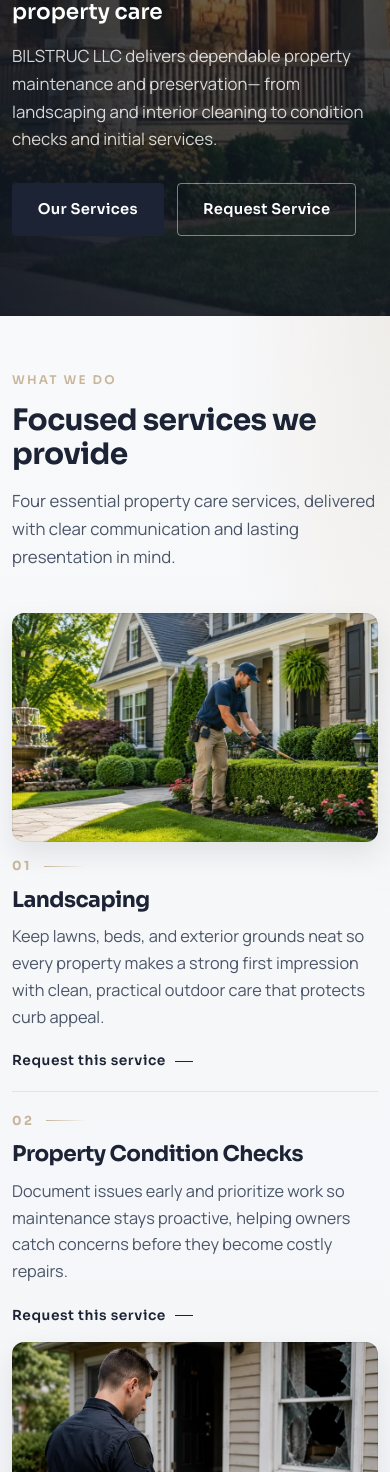
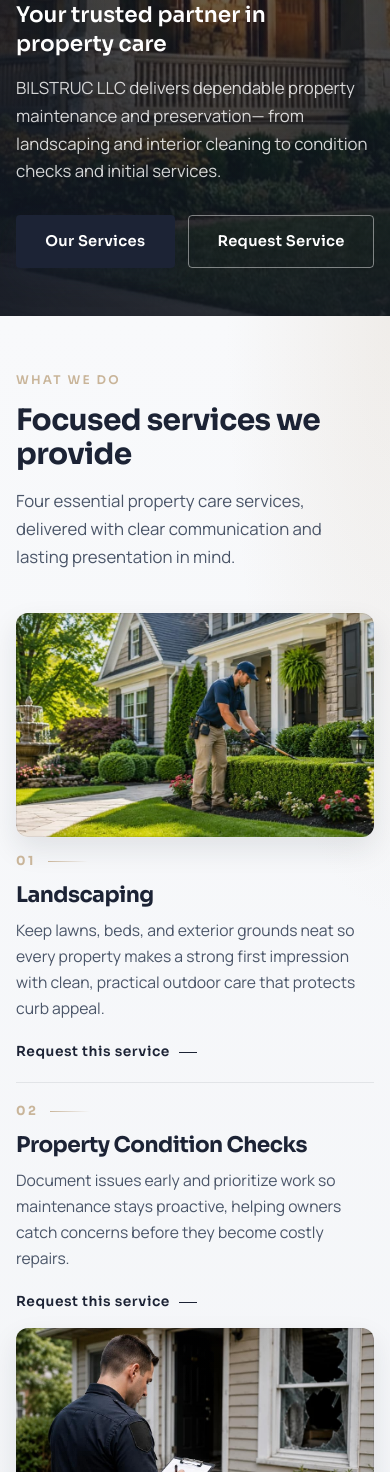
Before and after one commit to sazzadkhan20/BILSTRUC-LLC_Frontend, a plain HTML site: page index.html in a window 390 px wide. Shown: the part 528-2000 px from the top of the page. Drawn offline with Linux system fonts and the light colour scheme.

Commit message:
Resolve Website Full Architecture

```diff
--- a/css/styles.css
+++ b/css/styles.css
@@ -25,7 +25,8 @@
   --shadow-md: 0 18px 48px rgba(28, 35, 53, 0.14);
   --radius: 4px;
   --radius-lg: 12px;
-  --container: 1140px;
+  --container: 1320px;
+  --container-pad: clamp(1rem, 3.5vw, 3rem);
   --header-h: 92px;
   --ease: cubic-bezier(0.22, 1, 0.36, 1);
 }
@@ -74,12 +75,12 @@ textarea {
 }
 
 .container {
-  width: min(100% - 2.5rem, var(--container));
+  width: min(100% - (var(--container-pad) * 2), var(--container));
   margin-inline: auto;
 }
 
 .section {
-  padding: clamp(4rem, 8vw, 6.5rem) 0;
+  padding: clamp(3rem, 6vw, 5.5rem) 0;
 }
 
 .section-label {
@@ -383,13 +384,13 @@ textarea {
 .hero-content {
   position: relative;
   z-index: 1;
-  padding: calc(var(--header-h) + 4rem) 0 5rem;
-  max-width: 720px;
+  padding: calc(var(--header-h) + clamp(2.5rem, 6vw, 5rem)) 0 clamp(3rem, 6vw, 5rem);
+  max-width: min(760px, 100%);
 }
 
 .hero-brand {
   font-family: var(--font-display);
-  font-size: clamp(2.8rem, 8vw, 5.4rem);
+  font-size: clamp(2.4rem, 7vw, 5.6rem);
   font-weight: 700;
   letter-spacing: 0.04em;
   line-height: 0.95;
@@ -476,10 +477,10 @@ textarea {
 
 .service-row {
   display: grid;
-  grid-template-columns: minmax(0, 0.95fr) minmax(0, 1.05fr);
+  grid-template-columns: minmax(0, 1fr) minmax(0, 1.15fr);
   align-items: center;
-  gap: clamp(1.25rem, 3vw, 2.5rem);
-  padding: clamp(1.1rem, 2.2vw, 1.6rem) 0;
+  gap: clamp(1.25rem, 3.5vw, 3.5rem);
+  padding: clamp(1.1rem, 2.2vw, 1.75rem) 0;
 }
 
 .service-row + .service-row {
@@ -487,7 +488,7 @@ textarea {
 }
 
 .service-row.reverse {
-  grid-template-columns: minmax(0, 1.05fr) minmax(0, 0.95fr);
+  grid-template-columns: minmax(0, 1.15fr) minmax(0, 1fr);
 }
 
 .service-row.reverse .service-copy {
@@ -500,7 +501,8 @@ textarea {
 
 .service-copy {
   position: relative;
-  max-width: 440px;
+  width: 100%;
+  max-width: none;
 }
 
 .service-meta {
@@ -537,9 +539,10 @@ textarea {
 
 .service-copy p {
   color: var(--steel);
-  font-size: 1.02rem;
+  font-size: clamp(0.98rem, 1.1vw, 1.08rem);
   line-height: 1.65;
   margin-bottom: 0.9rem;
+  max-width: 52ch;
 }
 
 .service-link {
@@ -575,6 +578,7 @@ textarea {
   position: relative;
   margin: 0;
   overflow: hidden;
+  width: 100%;
   border-radius: 14px;
   aspect-ratio: 16 / 11;
   box-shadow:
@@ -613,12 +617,9 @@ textarea {
   transform: scale(1.05);
 }
 
-.service-row.reverse .service-media {
-  justify-self: start;
-}
-
+.service-row.reverse .service-media,
 .service-row:not(.reverse) .service-media {
-  justify-self: end;
+  justify-self: stretch;
   width: 100%;
 }
 
@@ -719,7 +720,7 @@ textarea {
 .faq-list {
   display: grid;
   gap: 0.75rem;
-  max-width: 820px;
+  max-width: min(920px, 100%);
 }
 
 .faq-item {
@@ -1179,7 +1180,49 @@ textarea {
 }
 
 /* ---------- Responsive ---------- */
+@media (min-width: 1600px) {
+  :root {
+    --container: 1520px;
+  }
+
+  .hero-content {
+    max-width: 820px;
+  }
+
+  .service-copy h3 {
+    font-size: 2rem;
+  }
+}
+
+@media (min-width: 1200px) and (max-width: 1599px) {
+  :root {
+    --container: 1240px;
+  }
+}
+
+@media (max-width: 1100px) {
+  .service-row,
+  .service-row.reverse {
+    grid-template-columns: 1fr 1fr;
+    gap: 1.5rem;
+  }
+
+  .footer-top {
+    grid-template-columns: 1.2fr 1fr 1fr 1fr;
+    gap: 1.5rem;
+  }
+}
+
 @media (max-width: 980px) {
+  :root {
+    --header-h: 78px;
+  }
+
+  .brand img {
+    width: 68px;
+    height: 68px;
+  }
+
   .service-row,
   .service-row.reverse {
     grid-template-columns: 1fr;
@@ -1192,14 +1235,9 @@ textarea {
     order: initial;
   }
 
-  .service-copy {
-    max-width: none;
-  }
-
   .service-media {
     order: -1;
     width: 100%;
-    justify-self: stretch !important;
     aspect-ratio: 16 / 10;
     border-radius: 12px;
   }
@@ -1212,11 +1250,15 @@ textarea {
 
   .map-frame,
   .map-frame iframe {
-    min-height: 340px;
+    min-height: 320px;
   }
 
   .footer-top {
-    gap: 2.25rem;
+    gap: 2rem;
+  }
+
+  .faq-list {
+    max-width: none;
   }
 }
 
@@ -1274,11 +1316,38 @@ textarea {
   .hero-scroll {
     display: none;
   }
+
+  .hero-content {
+    max-width: 100%;
+  }
+
+  .hero-actions {
+    width: 100%;
+  }
+
+  .hero-actions .btn {
+    flex: 1 1 auto;
+    min-width: 140px;
+  }
 }
 
 @media (max-width: 640px) {
-  .container {
-    width: min(100% - 1.5rem, var(--container));
+  :root {
+    --container-pad: 1rem;
+    --header-h: 72px;
+  }
+
+  .brand img {
+    width: 60px;
+    height: 60px;
+  }
+
+  .section-title {
+    max-width: none;
+  }
+
+  .section-lead {
+    max-width: none;
   }
 
   .form-row {
@@ -1291,7 +1360,15 @@ textarea {
     width: 100%;
   }
 
+  .about-visual img {
+    height: 280px;
+  }
+
   .map-badge {
     max-width: calc(100% - 2rem);
   }
+
+  .privacy-content {
+    max-width: none;
+  }
 }
```
Also changed, not shown: Resources/Interior.jpeg (deleted), assets/images/interior-cleaning.jpg, 1 other file.
